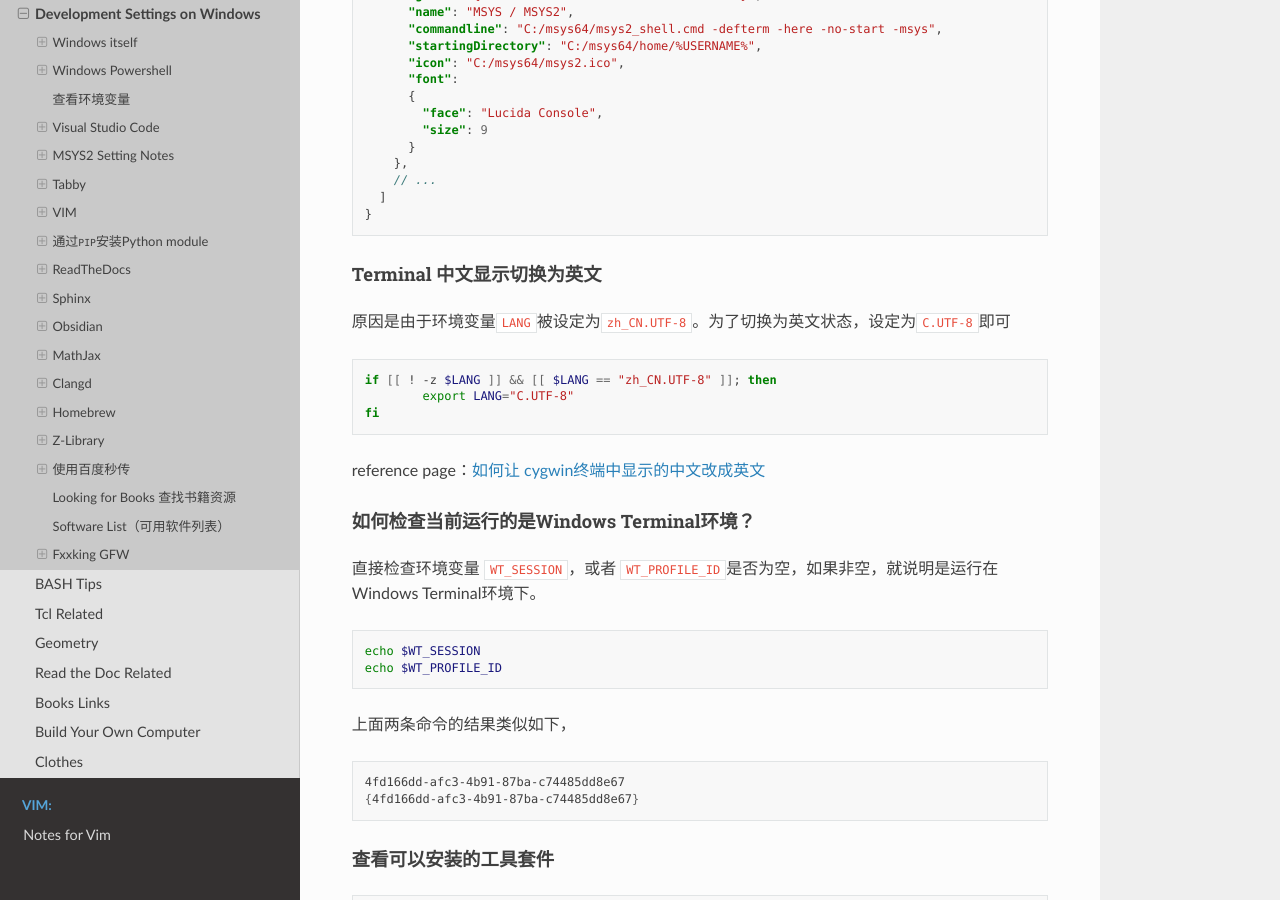
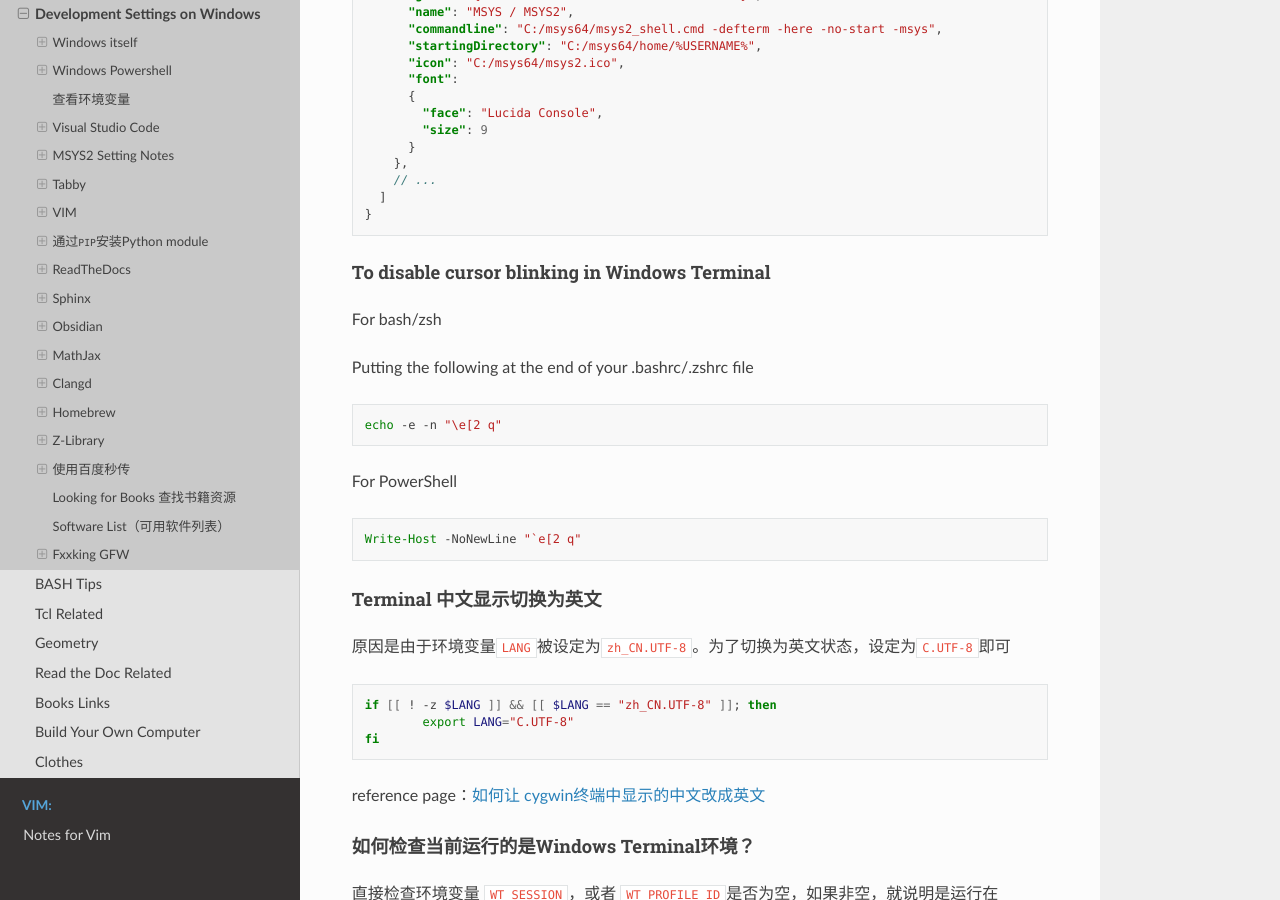
Before and after one commit to Pyrad/pyradnotes, a Sphinx documentation site: the page built from source/Notes/WinDevEnvSetup.md, in a window 1280 px wide and 900 px high, scrolled down 7072 px. Built offline with Sphinx 7.4.7 and the Read the Docs theme 2.0.0, drawn with Linux system fonts in a browser that asks for light colours.

Commit message:
Note disable cursor blinking in Windows Terminal

````diff
--- a/source/Notes/WinDevEnvSetup.md
+++ b/source/Notes/WinDevEnvSetup.md
@@ -368,6 +368,21 @@ C:/msys64/msys2_shell.cmd -defterm -here -no-start -mingw64
 ```
 
 
+#### To disable cursor blinking in Windows Terminal
+
+For bash/zsh
+
+Putting the following at the end of your .bashrc/.zshrc file
+
+```bash
+echo -e -n "\e[2 q"
+```
+
+For PowerShell
+
+```powershell
+Write-Host -NoNewLine "`e[2 q"
+```
 
 #### Terminal 中文显示切换为英文
 
````
